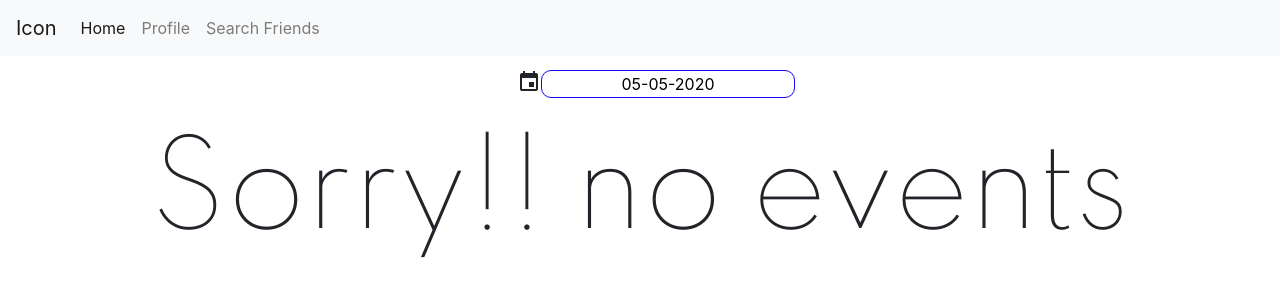
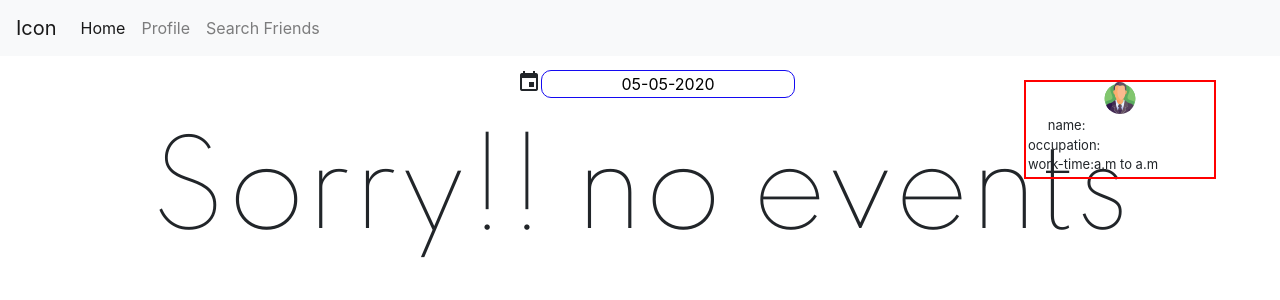
Before and after one commit to shobhi1310/timeline, a React (Create React App) app: page /friend in a window 1280 px wide. Shown: the top 300 px of the page. Built offline with nearby package versions, Linux system fonts and the light colour scheme.

Commit message:
friends profile visible

```diff
--- a/src/components/Friend.js
+++ b/src/components/Friend.js
@@ -2,6 +2,7 @@ import React, { Component } from 'react'
 import axios from 'axios'
 
 import MainView from './MainView';
+import FriendProfile from './FriendProfile';
 
 export class Friend extends Component {
     constructor(props){
@@ -40,7 +41,7 @@ export class Friend extends Component {
             })
             axios.get(url)
             .then(res=>{
-                const {name, username, password, occupation, start_time, end_time, gravatar} = res.data;
+                const {name, username, occupation, start_time, end_time, gravatar} = res.data;
 
                 if(this.props.step){
                     toStep = this.props.step;
@@ -139,6 +140,7 @@ export class Friend extends Component {
         const values = {name, username, password, occupation, start_time, end_time, gravatar, events, admin};
         const dates = { date, stringDate};
         return (
+            <div>
                 <MainView
                 admin = {admin}
                 dates={dates}
@@ -148,6 +150,10 @@ export class Friend extends Component {
                 dateChange={this.handleDateChange}
                 formatDate={this.formatDate}
                 />
+                <FriendProfile
+                values={values}
+                />
+            </div>
         )
     }
 }
--- /dev/null
+++ b/src/components/FriendProfile.js
@@ -0,0 +1,49 @@
+import React, { Component } from 'react'
+
+export class FriendProfile extends Component {
+    timeDisplay=()=>{
+        var {start_time, end_time} = this.props.values
+        if(start_time>12){
+            start_time -= 12
+            start_time += ' p.m'
+        }else{
+            start_time += ' a.m'
+        }
+
+        if(end_time>12){
+            end_time -= 12
+            end_time += ' p.m'
+        }else{
+            end_time += ' a.m'
+        }
+        const str = start_time+' to '+end_time
+        return str
+    }
+    render() {
+        const {values} = this.props
+        return (
+            <div className="profile-box">
+                <div className="friend-profile-icon">
+                    <img src="./assets/ceo.png" />
+                </div>
+                <div className="friend-id">{values.username}</div>
+                <div className="friend-content">
+                    <div className="friend-name">
+                        <div>name: </div>
+                        <div>{values.name}</div>
+                    </div>
+                    <div className="friend-occupation">
+                        <div>occupation: </div>
+                        <div>{values.occupation}</div>
+                    </div>
+                    <div className="friend-worktime">
+                        <div>work-time: </div>
+                        <div>{this.timeDisplay()}</div>
+                    </div>
+                </div>
+            </div>
+        )
+    }
+}
+
+export default FriendProfile
--- a/src/index.css
+++ b/src/index.css
@@ -267,3 +267,42 @@ body {
 #comment-box{
   visibility: hidden;
 }
+
+.profile-box{
+  border: solid red 2px;
+  width: 15vw;
+  position: absolute;
+  right: 5%;
+  top: 80px;
+  z-index: 1;
+  display: flex;
+  flex-direction: column;
+}
+
+.friend-profile-icon{
+  text-align: center;
+}
+
+.friend-id{
+  text-align: center;
+}
+
+.friend-content{
+  font-size: small;
+  margin: 2px;
+  display: flex;
+  flex-direction: column;
+}
+
+.friend-name{
+  display: flex;
+  flex-direction: row;
+}
+.friend-occupation{
+  display: flex;
+  flex-direction: row;
+}
+.friend-worktime{
+  display: flex;
+  flex-direction: row;
+}
```
Lines whose indentation alone changed are shown as unchanged.
